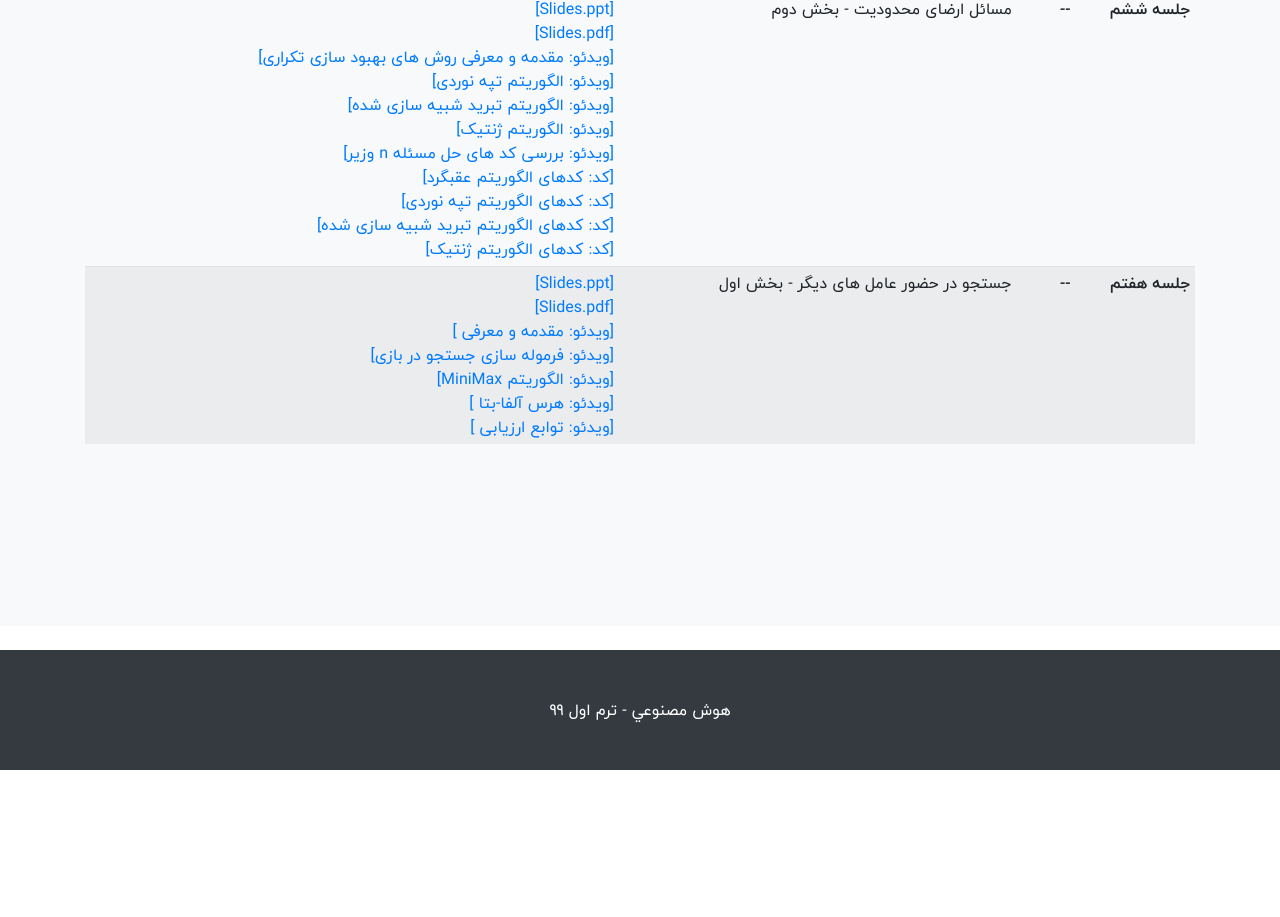
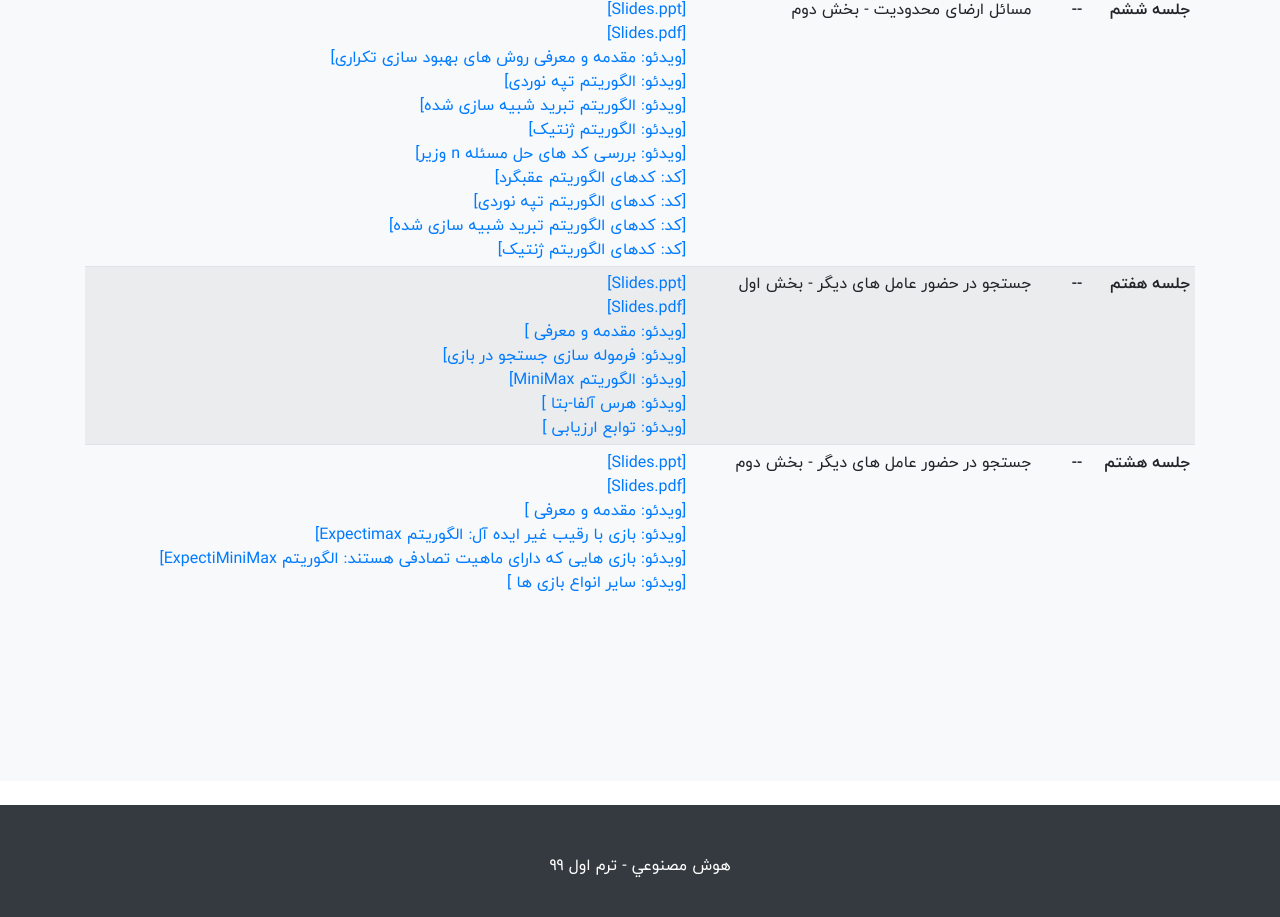
Before and after one commit to Sadegh28/AI99001, a plain HTML site: page syllabus.html in a window 1280 px wide. Shown: the part 2791-3708 px from the top of the page. Before the commit the page ends 3561 px from the top, so only its background shows below. Drawn offline with Linux system fonts and the light colour scheme.

Commit message:
Lecture8

```diff
--- a/syllabus.html
+++ b/syllabus.html
@@ -267,6 +267,21 @@
 					  </td>
 					  </tr>
 
+					  <tr>
+						<th scope="row">جلسه هشتم</th>
+						<th>  -- </th>
+						<td>جستجو در حضور عامل های دیگر - بخش دوم   </td>
+						<td>
+						  <a href="Slides/AI_Lecture8(Game-Part2).pptx">[Slides.ppt]</a><br>
+						  <a href="Slides/AI_Lecture8(Game-Part2).pdf" >[Slides.pdf]</a><br>
+						  <a href="https://www.dropbox.com/s/7k9cxfx6marrxpl/AI-ecture8%28Game-Part2-Intro%29.mp4?dl=0" >[ويدئو: مقدمه و معرفی ]</a><br>
+						  <a href="https://www.dropbox.com/s/77uu7w0kqpyop5n/AI-Lecture8%28Game-Expectimax%29.mp4?dl=0" >[ویدئو: بازی با رقیب غیر ایده آل: الگوریتم Expectimax]</a><br>
+						  <a href="https://www.dropbox.com/s/i7p02ks8k12266t/AI-Lecture8%28Game-ExpectiMinimax%29.mp4?dl=0" >[ويدئو: بازی هایی که دارای ماهیت تصادفی هستند: الگوریتم ExpectiMiniMax]</a><br>
+						  <a href="https://www.dropbox.com/s/sxgogl15jqeb8wl/AI-Lecture8%28Game-Other%20topics%29.mp4?dl=0" >[ويدئو: سایر انواع بازی ها ]</a><br>
+
+					  </td>
+					  </tr>
+
 
 				  </tbody>
 				</table>
```
Also changed, not shown: 2 other files.
